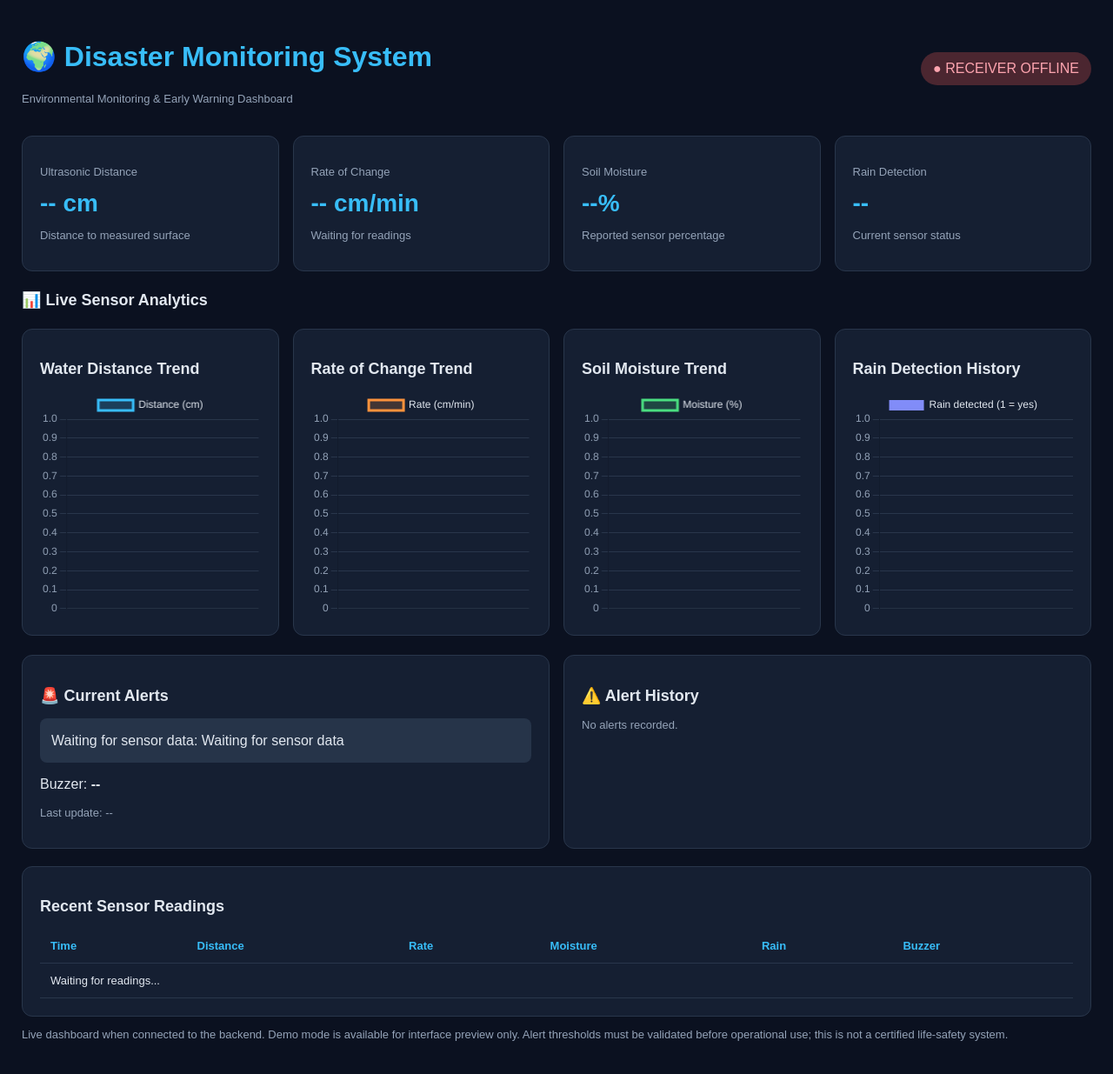
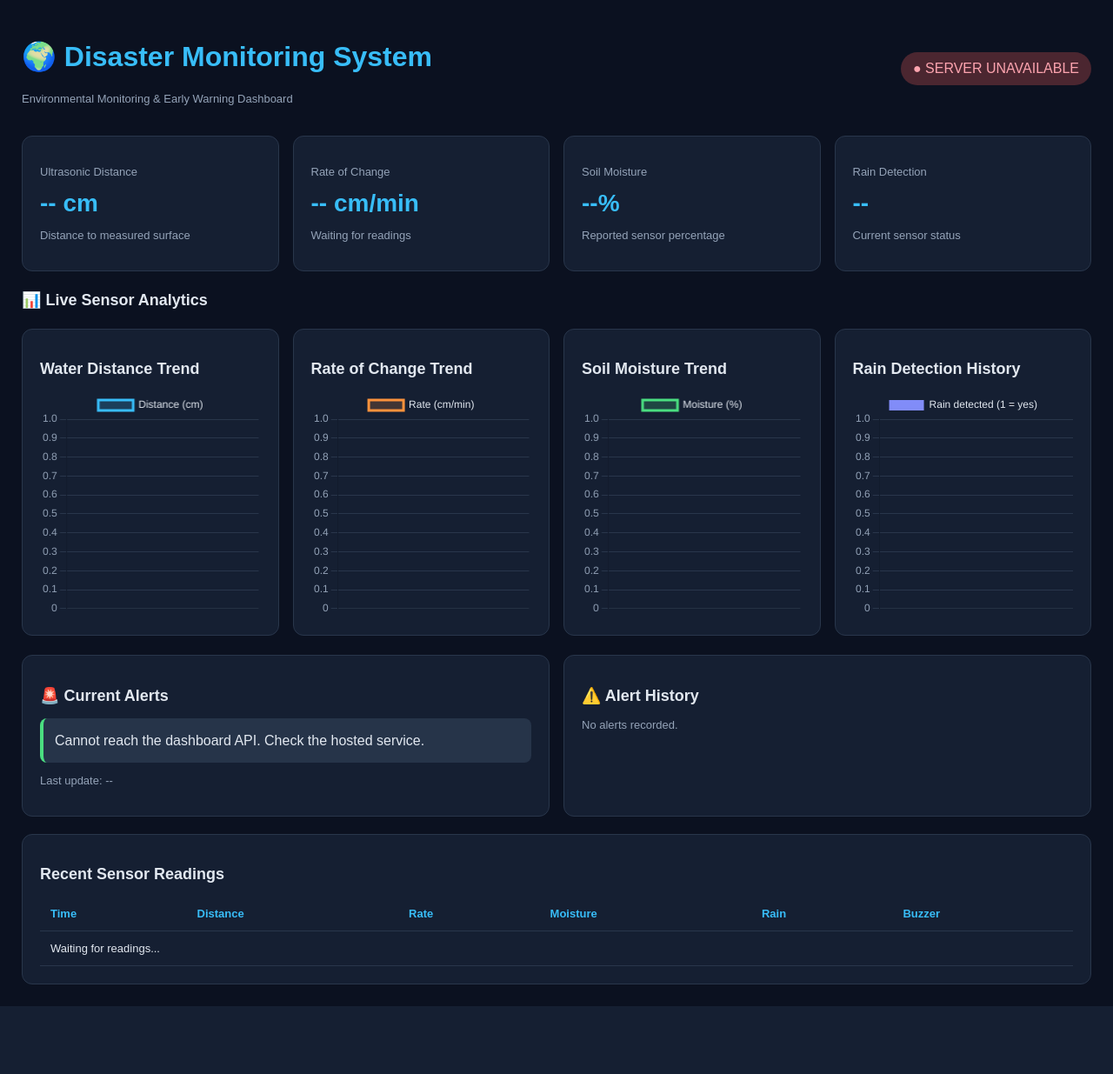
Before and after one commit to khushal-iitjammu/energy-hackathon, a Flask app: page / in a window 1280 px wide. Shown: the whole page at 87% size. After the commit the page ends 1157 px from the top, so only its background shows below. Run offline with Flask 3, Linux system fonts and the light colour scheme; data that the repository does not hold is empty.

Commit message:
Update index.html

```diff
--- a/templates/index.html
+++ b/templates/index.html
@@ -58,7 +58,6 @@ button.secondary{background:#334155}
   <div class="panel">
     <h2>🚨 Current Alerts</h2>
     <div id="alert" class="normal">Waiting for sensor data...</div>
-    <p>Buzzer: <strong id="buzzer">--</strong></p>
     <p class="muted">Last update: <span id="updated">--</span></p>
   </div>
   <div class="panel">
@@ -76,8 +75,6 @@ button.secondary{background:#334155}
     </table>
   </div>
 </div>
-
-<p class="muted">Live dashboard when connected to the backend. Demo mode is available for interface preview only. Alert thresholds must be validated before operational use; this is not a certified life-safety system.</p>
 
 <script>
 const MAX=20;
```
